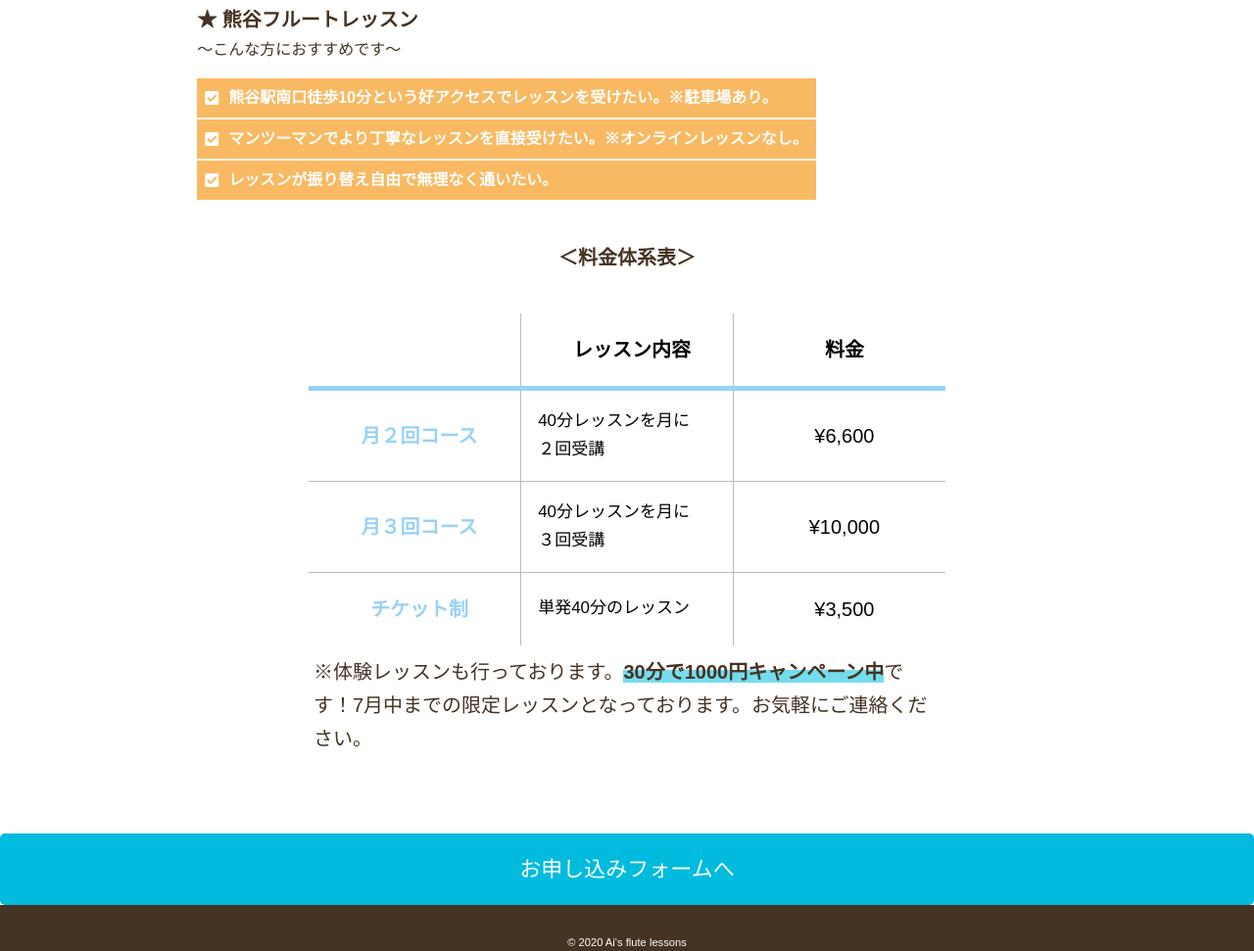
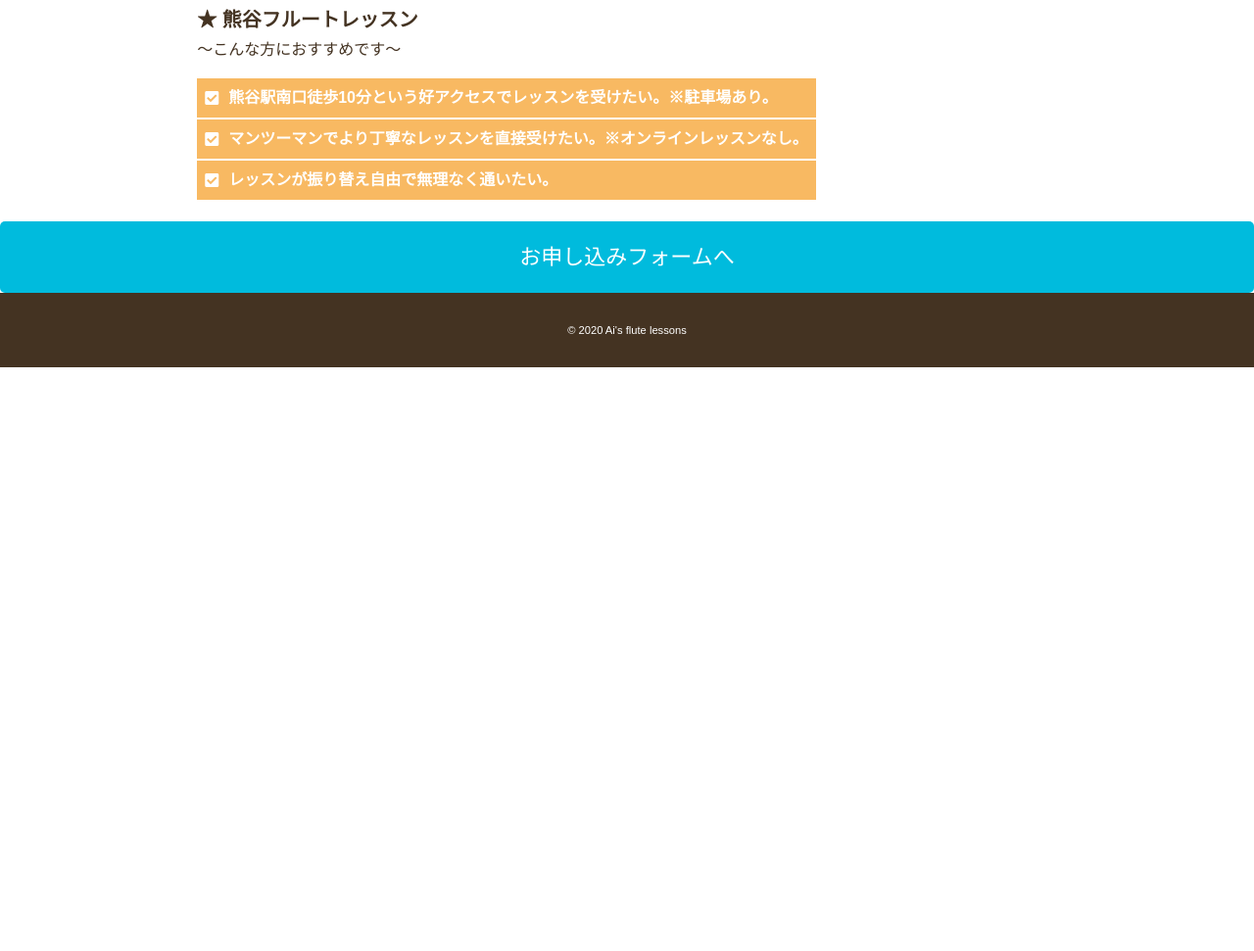
Before and after one commit to Suzukiai0524/ai_music_schools, a plain HTML site: page course and price.html in a window 1280 px wide. Shown: the part 600-1571 px from the top of the page at 98% size. After the commit the page ends 975 px from the top, so only its background shows below. Drawn offline with Linux system fonts and the light colour scheme; some packages are replaced by stand-ins of ours.

Commit message:
Update course and price.html

```diff
--- a/course and price.html
+++ b/course and price.html
@@ -65,39 +65,6 @@
 </article>
 </div>
 
-<div class="table-explanation">
-<h4>＜料金体系表＞</h4>
-
-
-<table>
-  <thead>
-    <tr>
-      <td></td>
-      <th scope="col">レッスン内容</th>
-      <th scope="col">料金</th>
-    </tr>
-  </thead>
-  <tbody>
-    <tr>
-      <th>月２回コース</th>
-      <td data-label="内容" class="txt"><span>40分レッスンを月に<br>２回受講</span></td>
-      <td data-label="価格" class="price">¥6,600</td>
-    </tr>
-    <tr>
-      <th>月３回コース</th>
-      <td data-label="内容" class="txt">40分レッスンを月に<br>３回受講</td>
-      <td data-label="価格"class="price">¥10,000</td>
-    </tr>
-    <tr>
-      <th>チケット制</th>
-      <td data-label="内容" class="txt">単発40分のレッスン</td>
-      <td data-label="価格"class="price">¥3,500</td>
-    </tr>
-  </tbody>
-</table>
-<p>※体験レッスンも行っております。<strong>30分で1000円キャンペーン中</strong>です！7月中までの限定レッスンとなっております。お気軽にご連絡ください。</p>
-</div>
-
 <a class="course-direction" href="contact.html">お申し込みフォームへ</a>
 
 <footer>
```
